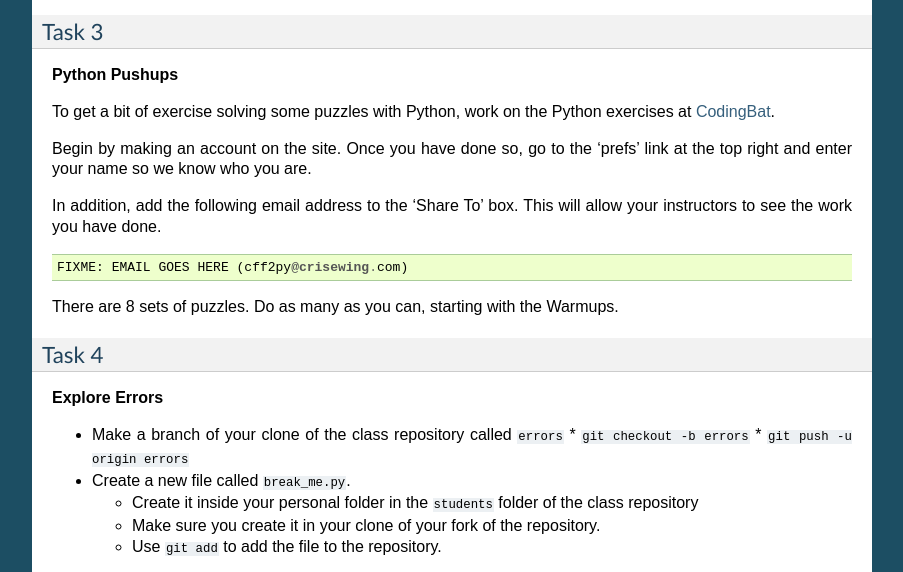
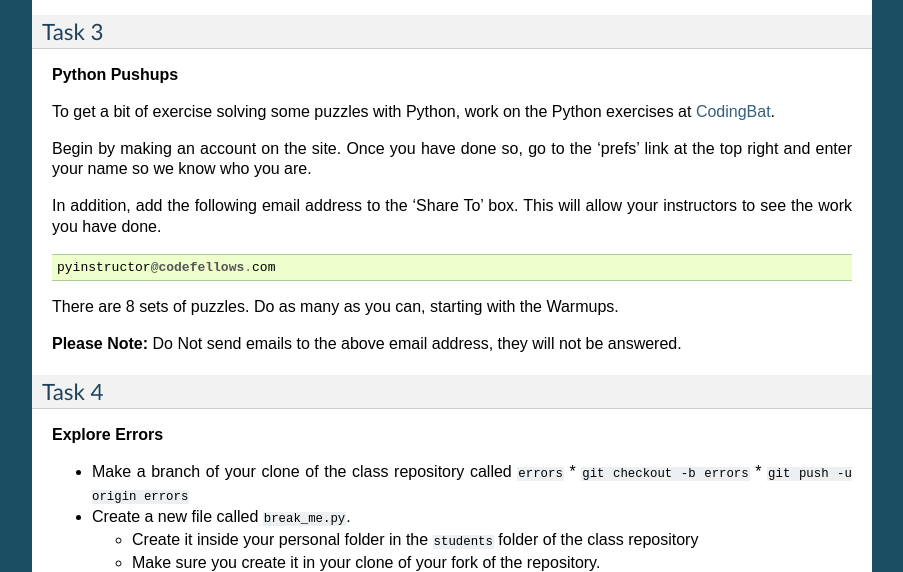
Before and after one commit to cewing/codefellows_f2_python, a Sphinx documentation site: the page built from source/session01.rst, in a window 1280 px wide and 900 px high, scrolled down 30467 px, cut to the strip 0-572 px from the top of the window. Shown: the whole strip, without its empty margins (198-1101 px from the left). Built offline with Sphinx 7.4.7, drawn with Linux system fonts in a browser that asks for light colours; formulas are drawn with MathJax 3.

Commit message:
fix email address for codingbat sharing

```diff
--- a/source/session01.rst
+++ b/source/session01.rst
@@ -1824,11 +1824,14 @@ allow your instructors to see the work you have done.
 
 ::
 
-    FIXME: EMAIL GOES HERE (cff2py@crisewing.com)
+    pyinstructor@codefellows.com
 
 There are 8 sets of puzzles. Do as many as you can, starting with the Warmups.
 
 .. _CodingBat: http://codingbat.com
+
+**Please Note:** Do Not send emails to the above email address, they will not
+be answered.
 
 
 Task 4
```
